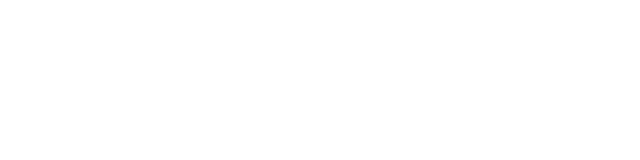
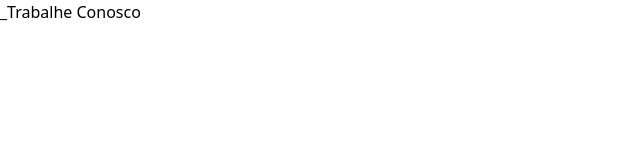
Before and after one commit to allangdasilva/challenge-react-itau, a React (Vite) app: page / in a window 1280 px wide. Shown: the top 160 px of the page, without its empty margins (0-640 px from the left). Built offline with nearby package versions, Linux system fonts and the light colour scheme.

Commit message:
Criar o componente InterviewForm

```diff
--- a/src/App.tsx
+++ b/src/App.tsx
@@ -1,5 +1,11 @@
+import InterviewForm from "./ui/form/InterviewForm";
+
 function App() {
-  return <></>;
+  return (
+    <>
+      <InterviewForm />
+    </>
+  );
 }
 
 export default App;
--- /dev/null
+++ b/src/ui/form/InterviewForm.tsx
@@ -0,0 +1,11 @@
+import React from "react";
+
+const InterviewForm = () => {
+  return (
+    <form action="">
+      <h2>_Trabalhe Conosco</h2>
+    </form>
+  );
+};
+
+export default InterviewForm;
```
